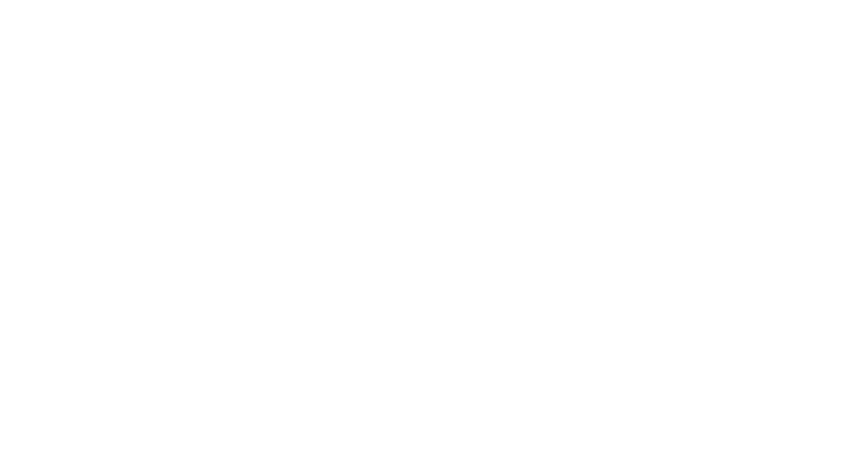
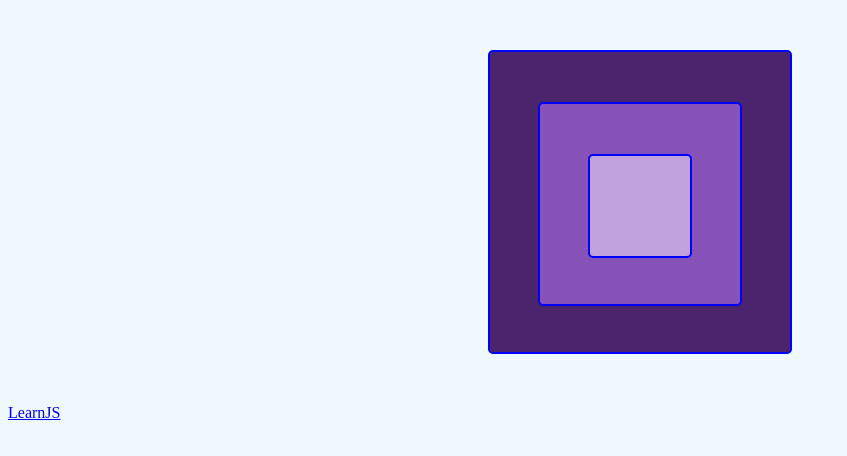
Before and after one commit to Kolibri2048/Js-Native, a plain HTML site: page index.html in a window 1280 px wide. Shown: the whole page, without its empty margins (0-847 px from the left). Drawn offline with Linux system fonts and the light colour scheme.

Commit message:
less 3 start

```diff
--- a/index.html
+++ b/index.html
@@ -3,13 +3,57 @@
 <head>
     <meta charset="UTF-8">
     <meta name="viewport" content="width=device-width, initial-scale=1.0">
-    <title>Document</title>
+    <title>lesson 03 nativeJS</title>
+    <style>
+        body {
+            background-color: aliceblue;
+        }
+        #big {
+            background-color: rgb(74, 36, 109);
+            border: 2px solid blue;
+            border-radius: 5px;
+            margin: 50px auto;
+            width: 300px;
+            height: 300px;
+        }
+
+        #medium {
+            background-color: rgb(134, 82, 184);
+            border: 2px solid blue;
+            border-radius: 5px;
+            margin: 50px auto;
+            width: 200px;
+            height: 200px;
+        }
+
+        #small {
+            background-color: rgb(193, 162, 223);
+            border: 2px solid blue;
+            border-radius: 5px;
+            margin: 50px auto;
+            width: 100px;
+            height: 100px;
+        }
+        #img {
+            width: 100px;
+            height: 100px;
+        }
+    </style>
 </head>
 <body>
+    <div id="big">
+        <div id="medium">
+            <div id="small">
+                <div id="img"></div>
+            </div>
+        </div>
+    </div>
+    <a href="https://learn.javascript.ru/document" id="">LearnJS</a>
+    <!-- <script src="/native/01.js"></script> -->
+    <!-- <script src="/native/02.js"></script> -->
+    <script src="/native/03.js"></script>
+    <!-- <script src="/native/js09.js"></script> -->
 
-    <!-- <script src="/native/01.js"></script> -->
-    <!-- <script src="/native/js09.js"></script> -->
-    <script src="/native/02.js"></script>
 </body>
 
 </html>
--- /dev/null
+++ b/native/03.js
@@ -0,0 +1,32 @@
+const sm = document.getElementById('small')
+
+const handler1 = () => {
+    console.log('sdasd');
+}
+
+const handler2 = () => {
+    console.log('Yo!');
+}
+
+//Если мы хотим передать параметром какой то текс то нам надо будет создать ещё одну коллбэк функцию для того что бы вызвать её
+const textLogger = (text) => {
+    console.log(text);
+}
+
+const onClickLogger = () => {
+    textLogger('Yo')
+}
+
+// Нельзя вызвать два обрабочика событий на 13 строке у нас будет перезначение
+// sm.onclick = handler1
+// sm.onclick = handler2
+// //Для того чтобы обработчик снять передают пустую строку либо же null
+// sm.onclick = null
+// // Если бы мы вызвали вот так sm.onClickLogger('Yo) то это бы функция вызвалась сразу же без клика
+// sm.onclick = onClickLogger
+// onclick мы исп когда у нас очень простой код это наследие прошлого
+
+
+
+//Поэтому сейчас исп addEventListener()
+sm.addEventListener()
```
